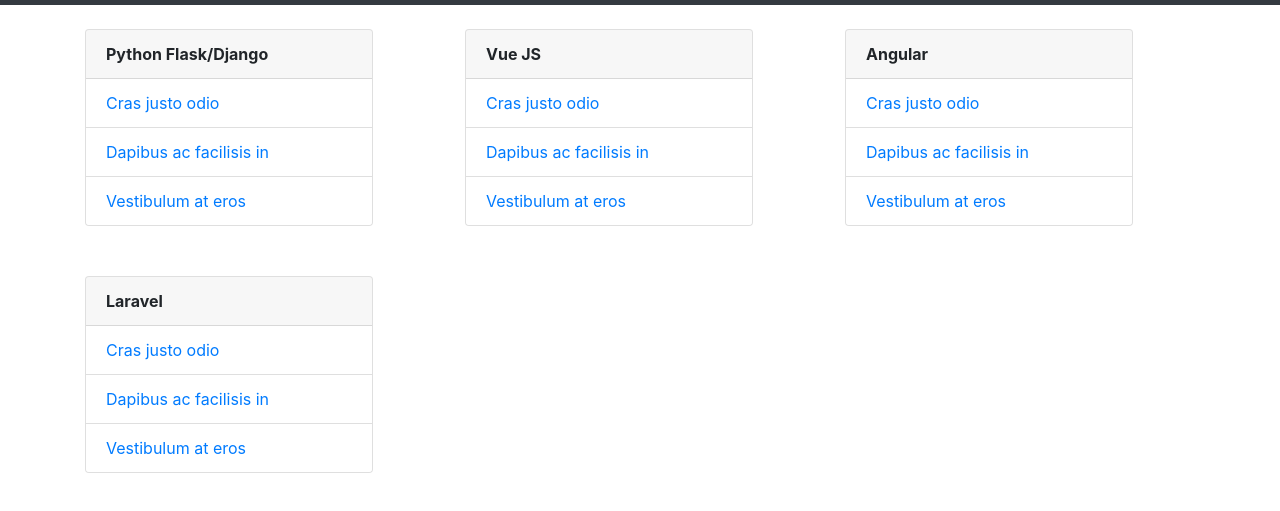
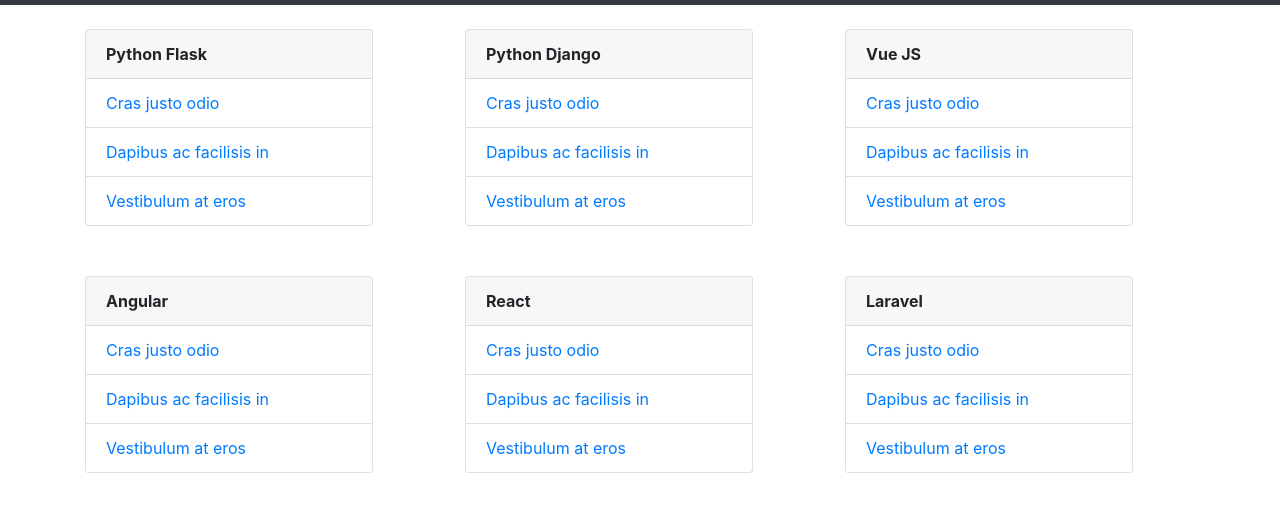
Before and after one commit to edward01/projects, a plain HTML site: page index.html in a window 1280 px wide. Shown: the part 51-562 px from the top of the page. Drawn offline with nearby package versions, Linux system fonts and the light colour scheme.

Commit message:
updated list of main categories

```diff
--- a/index.html
+++ b/index.html
@@ -31,7 +31,19 @@
             <div class="col-sm">
                 <div class="card" style="width: 18rem;">
                     <div class="card-header">
-                        <strong>Python Flask/Django</strong>
+                        <strong>Python Flask</strong>
+                    </div>
+                    <ul class="list-group list-group-flush">
+                        <li class="list-group-item"><a href="#">Cras justo odio</a></li>
+                        <li class="list-group-item"><a href="#">Dapibus ac facilisis in</a></li>
+                        <li class="list-group-item"><a href="#">Vestibulum at eros</a></li>
+                    </ul>
+                </div>
+            </div>
+            <div class="col-sm">
+                <div class="card" style="width: 18rem;">
+                    <div class="card-header">
+                        <strong>Python Django</strong>
                     </div>
                     <ul class="list-group list-group-flush">
                         <li class="list-group-item"><a href="#">Cras justo odio</a></li>
@@ -67,6 +79,18 @@
             <div class="col-sm">
                 <div class="card" style="width: 18rem;">
                     <div class="card-header">
+                        <strong>React</strong>
+                    </div>
+                    <ul class="list-group list-group-flush">
+                        <li class="list-group-item"><a href="#">Cras justo odio</a></li>
+                        <li class="list-group-item"><a href="#">Dapibus ac facilisis in</a></li>
+                        <li class="list-group-item"><a href="#">Vestibulum at eros</a></li>
+                    </ul>
+                </div>
+            </div>
+            <div class="col-sm">
+                <div class="card" style="width: 18rem;">
+                    <div class="card-header">
                         <strong>Laravel</strong>
                     </div>
                     <ul class="list-group list-group-flush">
```
